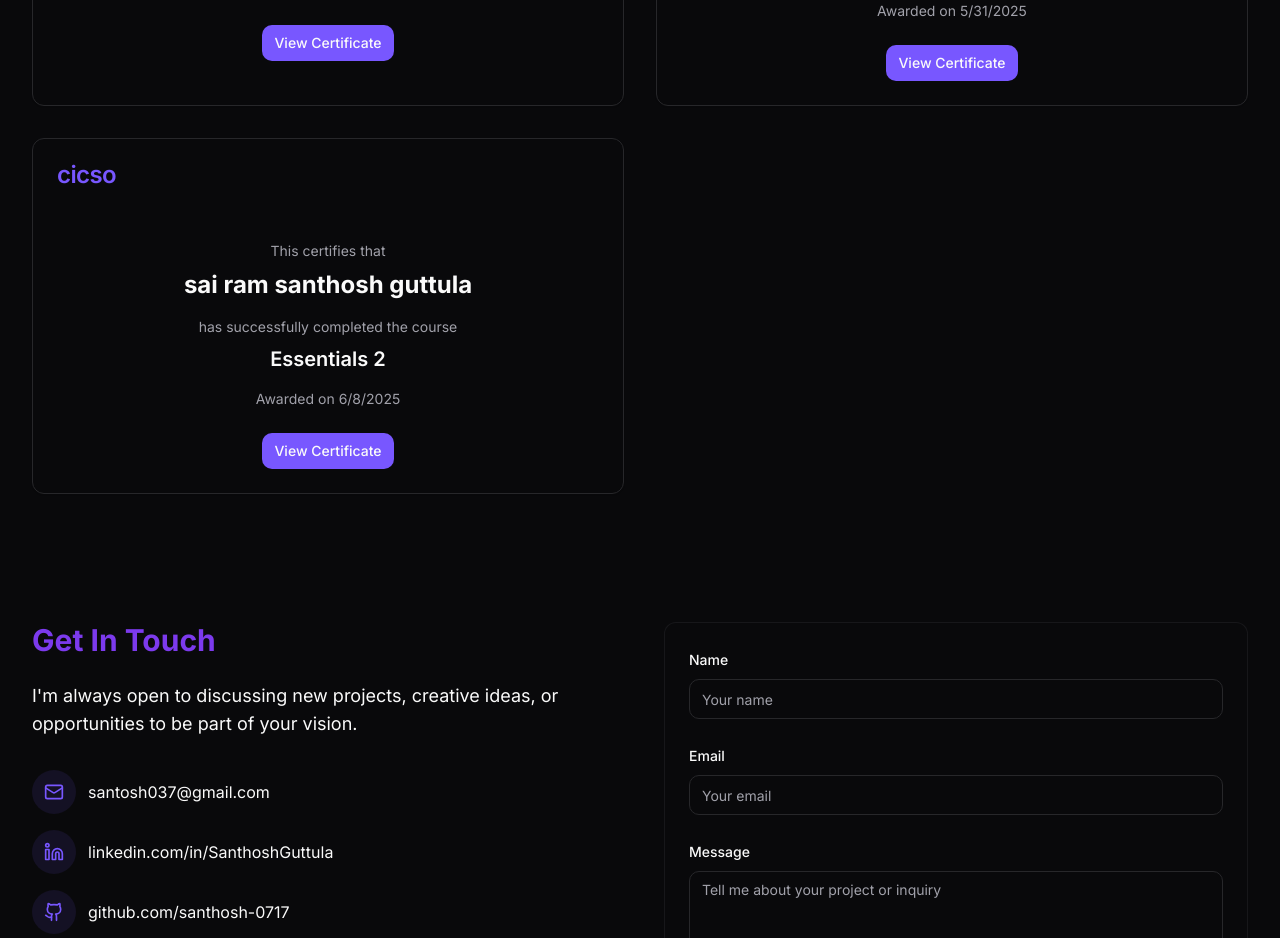
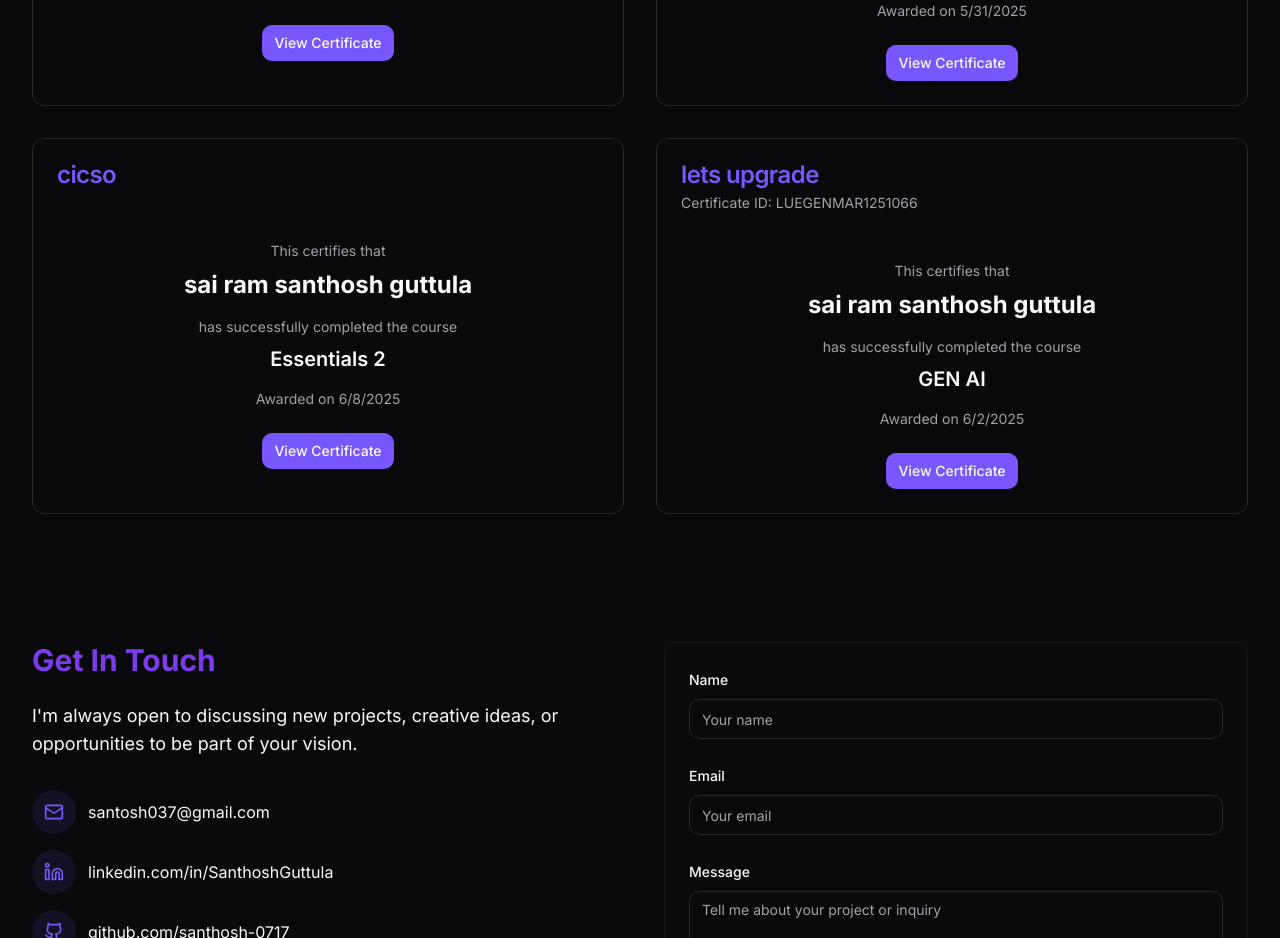
Before and after one commit to santhosh-0717/portfolio, a Next.js app: page / in a window 1280 px wide. Shown: the part 1940-2878 px from the top of the page. Built offline with nearby package versions, Linux system fonts and the light colour scheme.

Commit message:
Update certificates.tsx

```diff
--- a/components/certificates.tsx
+++ b/components/certificates.tsx
@@ -28,7 +28,14 @@ export default function Certificates() {
                 issueDate={new Date('2025-06-08')}
                 certificateId=""
                 certLink="https://drive.google.com/file/d/1hOP6-39QwNhx4HGHb_OTOAcL_SKsx4Wl/preview"
-
+            />
+               <CertificateCard
+                companyName="lets upgrade "
+                recipientName="sai ram santhosh guttula"
+                courseName="GEN AI"
+                issueDate={new Date('2025-06-02')}
+                certificateId="LUEGENMAR1251066"
+                certLink="https://drive.google.com/file/d/1LoBiY7W5TNjL7i-VYmVNhTuO_A8IsDYN/preview"
             />
         </div>
 
```
